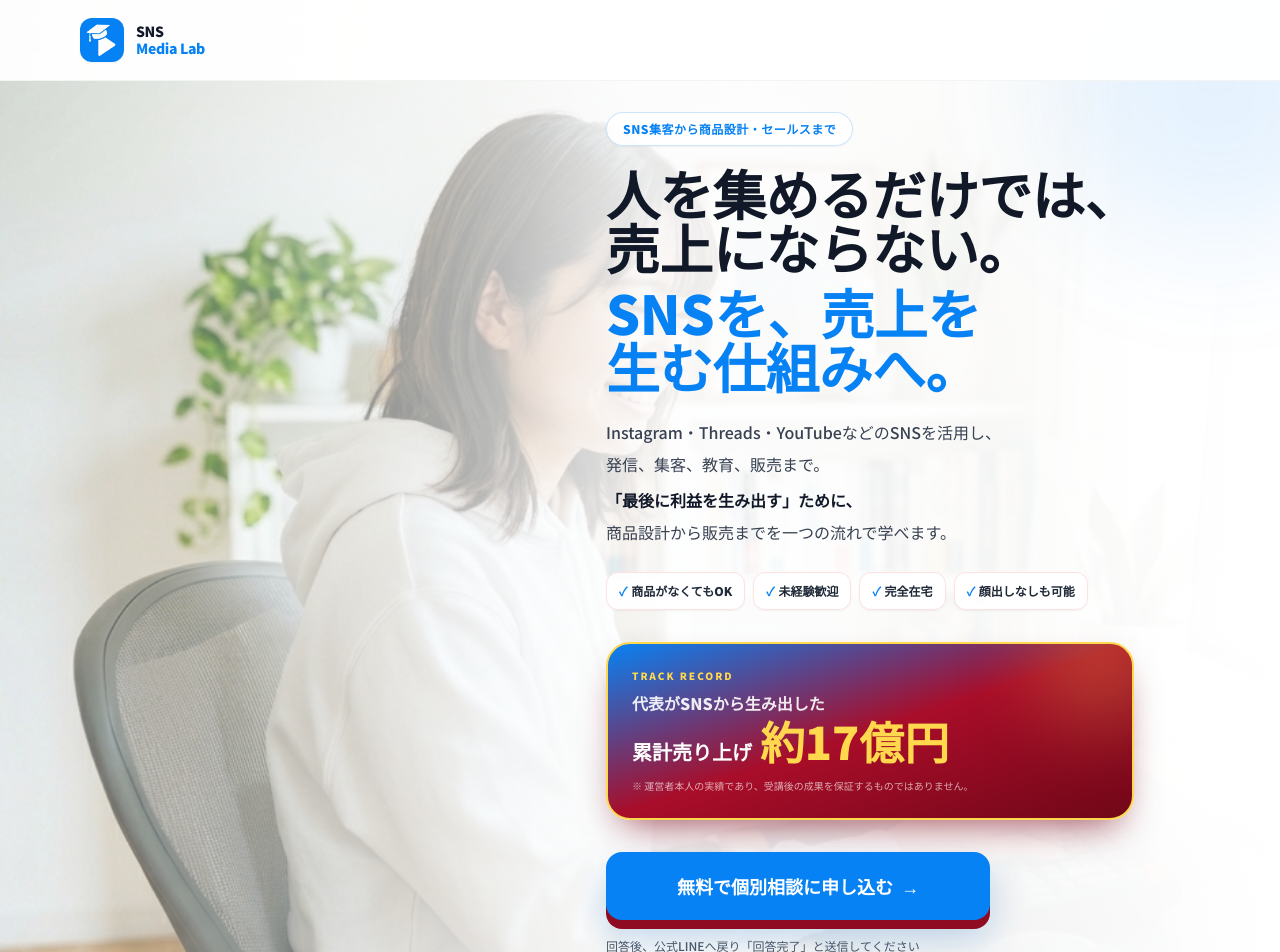
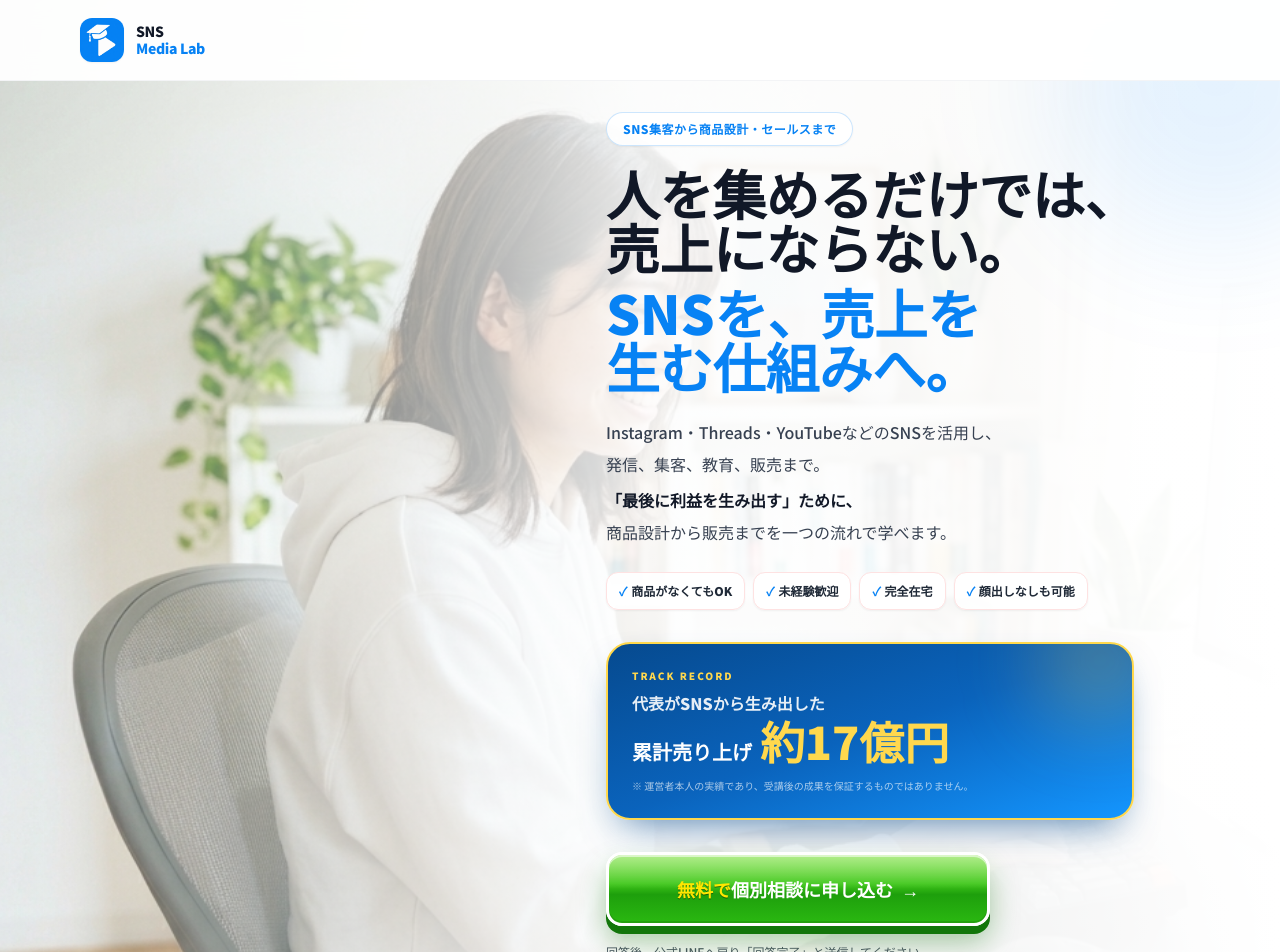
Before and after one commit to YouTubeMediaLab/ytml-site, a Next.js app: page /lp/line in a window 1280 px wide. Shown: the top 952 px of the page. Built offline with nearby package versions, Linux system fonts and the light colour scheme.

Commit message:
色変更

```diff
--- a/app/globals.css
+++ b/app/globals.css
@@ -375,70 +375,6 @@ body {
   }
 }
 
-/* LINE LP consultation buttons */
-@keyframes consultation-glow {
-  0%, 68%, 100% {
-    box-shadow:
-      0 9px 0 #8f0b21,
-      0 18px 34px rgba(10, 99, 188, 0.24),
-      0 0 0 rgba(255, 216, 77, 0);
-  }
-  76% {
-    box-shadow:
-      0 9px 0 #8f0b21,
-      0 20px 38px rgba(10, 99, 188, 0.3),
-      0 0 30px rgba(255, 216, 77, 0.95);
-  }
-  84% {
-    box-shadow:
-      0 9px 0 #8f0b21,
-      0 18px 34px rgba(10, 99, 188, 0.24),
-      0 0 9px rgba(255, 216, 77, 0.3);
-  }
-}
-
-@keyframes consultation-shine {
-  0%, 68% { transform: translateX(-180%) skewX(-20deg); }
-  82%, 100% { transform: translateX(420%) skewX(-20deg); }
-}
-
-.line-lp .consultation-cta {
-  position: relative;
-  isolation: isolate;
-  overflow: hidden;
-  animation: consultation-glow 4.5s ease-in-out infinite;
-}
-
-.line-lp .consultation-cta::before {
-  position: absolute;
-  inset: 0 auto 0 -25%;
-  z-index: -1;
-  width: 22%;
-  content: "";
-  background: linear-gradient(
-    90deg,
-    transparent,
-    rgba(255, 255, 255, 0.7),
-    transparent
-  );
-  animation: consultation-shine 4.5s ease-in-out infinite;
-  pointer-events: none;
-}
-
-.line-lp .consultation-cta:active {
-  transform: translateY(6px);
-  box-shadow:
-    0 3px 0 #8f0b21,
-    0 8px 16px rgba(10, 99, 188, 0.2);
-}
-
-@media (prefers-reduced-motion: reduce) {
-  .line-lp .consultation-cta,
-  .line-lp .consultation-cta::before {
-    animation: none;
-  }
-}
-
 /* LINE LP results: restrained champagne-gold finish */
 .line-lp .results-gold-panel {
   position: relative;
--- a/app/lp/line/page.tsx
+++ b/app/lp/line/page.tsx
@@ -230,10 +230,13 @@ function ScreeningLink({ label = "無料で個別相談に申し込む" }: { lab
   return (
     <a
       href={SCREENING_FORM_URL}
-      className="consultation-cta inline-flex min-h-16 w-full items-center justify-center rounded-2xl bg-primary px-6 py-5 text-center text-base font-black leading-6 text-white ring-4 ring-[#ffd84d]/75 transition hover:-translate-y-0.5 hover:bg-primary-dark focus:outline-none focus:ring-4 focus:ring-[#ffd84d] sm:w-auto sm:min-w-[24rem] sm:px-8 sm:text-lg"
+      className="cta-green group inline-flex min-h-16 w-full items-center justify-center rounded-2xl border-[3px] border-white px-6 py-5 text-center text-base font-black leading-6 text-white focus:outline-none focus-visible:outline focus-visible:outline-4 focus-visible:outline-offset-4 focus-visible:outline-[#ffd84d] sm:w-auto sm:min-w-[24rem] sm:px-8 sm:text-lg"
     >
-      {label}
-      <span className="ml-2" aria-hidden="true">→</span>
+      <span>
+        <span className="text-[#ffe600] [text-shadow:0_1px_0_rgba(0,0,0,0.4)]">無料で</span>
+        {label.replace("無料で", "")}
+        <span className="ml-2 inline-block transition-transform duration-200 group-hover:translate-x-1" aria-hidden="true">→</span>
+      </span>
     </a>
   );
 }
@@ -307,7 +310,7 @@ export default function LineLandingPage() {
               ))}
             </div>
 
-            <div className="relative mt-8 overflow-hidden rounded-3xl border-2 border-[#ffd84d] bg-gradient-to-br from-primary via-[#a90d29] to-[#700718] p-5 text-white shadow-[0_18px_38px_-16px_rgba(122,7,26,0.75)] sm:max-w-[33rem] md:p-6">
+            <div className="relative mt-8 overflow-hidden rounded-3xl border-2 border-[#ffd84d] bg-gradient-to-br from-[#064a8f] via-primary-dark to-[#1496ff] p-5 text-white shadow-[0_18px_38px_-16px_rgba(6,74,143,0.7)] sm:max-w-[33rem] md:p-6">
               <div className="absolute -right-8 -top-12 h-32 w-32 rounded-full bg-[#ffd84d]/25 blur-2xl" aria-hidden="true" />
               <p className="relative text-[10px] font-black tracking-[0.2em] text-[#ffd84d]">TRACK RECORD</p>
               <p className="relative mt-2 font-black leading-tight">
@@ -566,7 +569,7 @@ export default function LineLandingPage() {
         </div>
       </section>
 
-      <section id="screening" className="relative scroll-mt-5 overflow-hidden bg-gradient-to-br from-primary via-[#a90d29] to-[#700718] px-4 py-16 md:py-24">
+      <section id="screening" className="relative scroll-mt-5 overflow-hidden bg-gradient-to-br from-[#064a8f] via-primary-dark to-[#1496ff] px-4 py-16 md:py-24">
         <div className="absolute -left-24 top-0 h-72 w-72 rounded-full bg-[#ffd84d]/20 blur-3xl" aria-hidden="true" />
         <div className="absolute -right-24 bottom-0 h-72 w-72 rounded-full bg-white/10 blur-3xl" aria-hidden="true" />
         <div className="mx-auto grid max-w-5xl gap-10 md:grid-cols-[0.9fr_1.1fr] md:items-start">
@@ -596,22 +599,22 @@ export default function LineLandingPage() {
                 </li>
               ))}
             </ol>
-            <a href={SCREENING_FORM_URL} className="consultation-cta flex min-h-20 w-full items-center justify-center rounded-2xl bg-primary px-5 py-5 text-center text-lg font-black leading-6 text-white ring-4 ring-[#ffd84d]/75 transition hover:-translate-y-0.5 hover:bg-primary-dark focus:outline-none focus:ring-4 focus:ring-[#ffd84d] sm:text-xl">
-              無料で個別相談に申し込む<span className="ml-2" aria-hidden="true">→</span>
+            <a href={SCREENING_FORM_URL} className="cta-green group flex min-h-20 w-full items-center justify-center rounded-2xl border-[3px] border-white px-5 py-5 text-center text-lg font-black leading-6 text-white focus:outline-none focus-visible:outline focus-visible:outline-4 focus-visible:outline-offset-4 focus-visible:outline-[#ffd84d] sm:text-xl">
+              <span><span className="text-[#ffe600] [text-shadow:0_1px_0_rgba(0,0,0,0.4)]">無料で</span>個別相談に申し込む<span className="ml-2 inline-block transition-transform duration-200 group-hover:translate-x-1" aria-hidden="true">→</span></span>
             </a>
             <p className="mt-5 text-center text-xs leading-5 text-gray-500">ボタンを押すとGoogleフォームへ移動します。回答のみで契約や料金は発生しません。</p>
           </div>
         </div>
       </section>
 
-      <div className="bg-[#540511] px-4 py-8 text-center">
+      <div className="bg-[#052f5f] px-4 py-8 text-center">
         <p className="mb-3 text-xs text-white/50">© {new Date().getFullYear()} SNS Media Lab / 株式会社ult Adam</p>
         <a href="/privacy" target="_blank" rel="noopener noreferrer" className="text-xs text-white/50 underline underline-offset-4 transition hover:text-white">プライバシーポリシー</a>
       </div>
 
       <div className="fixed inset-x-0 bottom-0 z-40 border-t border-gray-200 bg-white/95 p-3 shadow-[0_-8px_24px_rgba(0,0,0,0.08)] backdrop-blur md:hidden">
-        <a href={SCREENING_FORM_URL} className="consultation-cta flex min-h-14 w-full items-center justify-center rounded-xl bg-primary px-4 text-center text-sm font-black leading-5 text-white ring-2 ring-[#ffd84d]">
-          無料で個別相談に申し込む<span className="ml-2" aria-hidden="true">→</span>
+        <a href={SCREENING_FORM_URL} className="cta-green cta-green-sm group flex min-h-14 w-full items-center justify-center rounded-xl border-2 border-white px-4 text-center text-sm font-black leading-5 text-white focus:outline-none focus-visible:outline focus-visible:outline-4 focus-visible:outline-offset-2 focus-visible:outline-[#ffd84d]">
+          <span><span className="text-[#ffe600] [text-shadow:0_1px_0_rgba(0,0,0,0.4)]">無料で</span>個別相談に申し込む<span className="ml-2 inline-block transition-transform duration-200 group-hover:translate-x-1" aria-hidden="true">→</span></span>
         </a>
       </div>
     </div>
```
